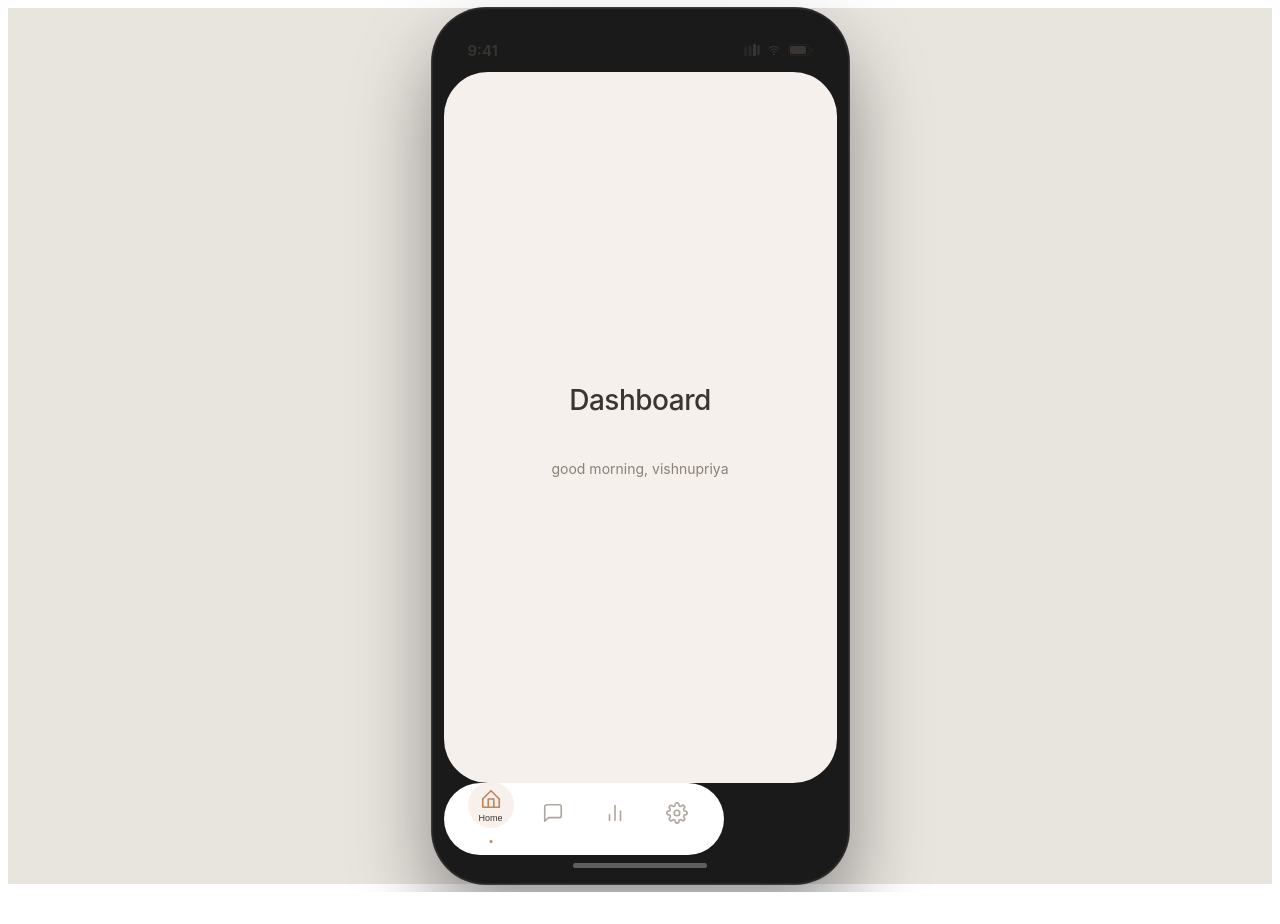
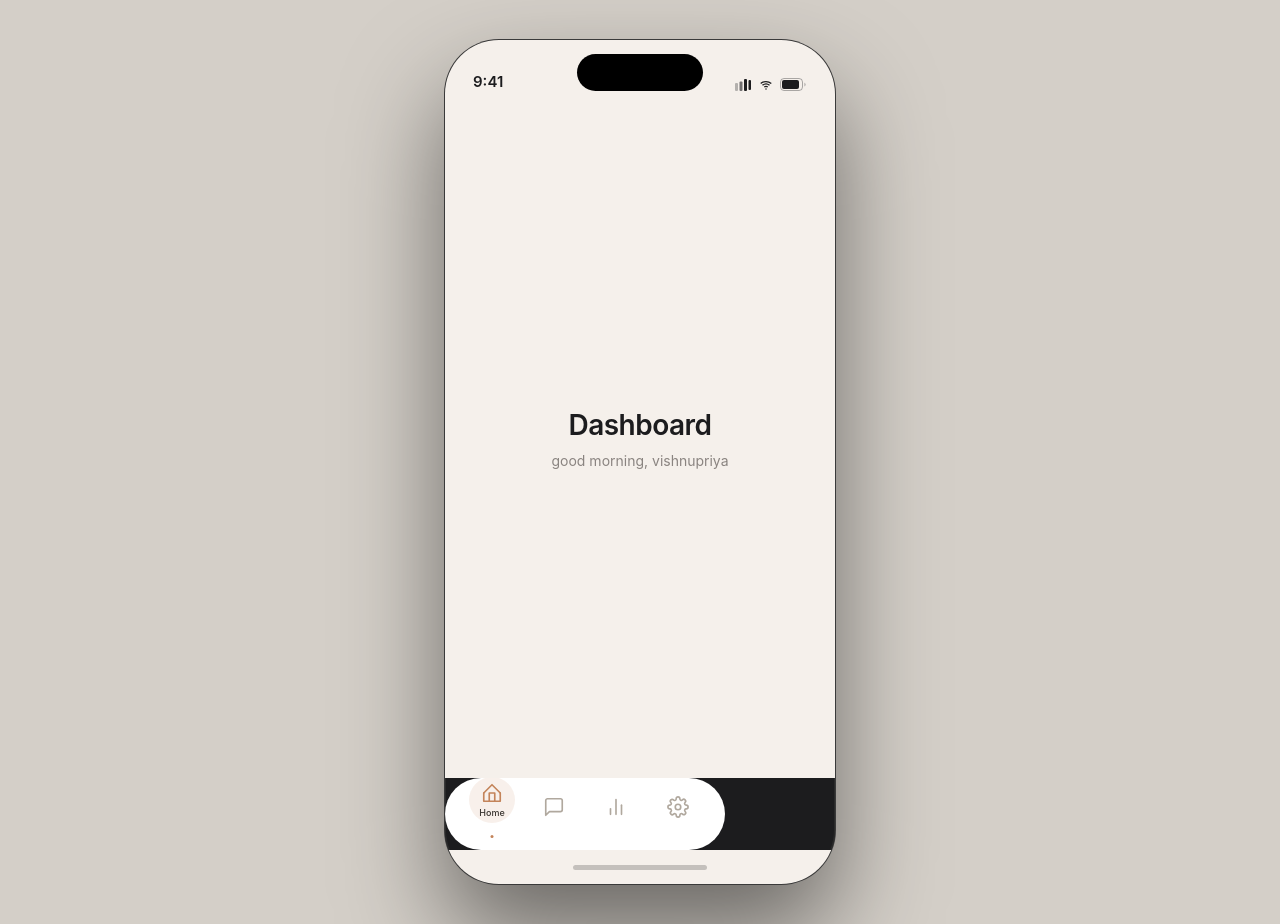
Before and after one commit to vishnupriya-shisode/ai-dashboard-nav, a React (Vite) app: page / in a window 1280 px wide. Before the commit the page ends 892 px from the top, so only its background shows below. Built offline with nearby package versions, Linux system fonts and the light colour scheme.

Commit message:
updated app.css and app.jsx

```diff
--- a/src/App.css
+++ b/src/App.css
@@ -1,38 +1,61 @@
-/* ── outer page — centers the phone ── */
-.page {
+* {
+  margin: 0;
+  padding: 0;
+  box-sizing: border-box;
+  font-family: -apple-system, BlinkMacSystemFont, 'Segoe UI', sans-serif;
+}
+
+body {
+  background: #d4cfc8;
   min-height: 100vh;
-  background: #e8e4de;
   display: flex;
   align-items: center;
   justify-content: center;
-  font-family: -apple-system, BlinkMacSystemFont, 'Segoe UI', sans-serif;
 }
 
-/* ── iphone 17 pro frame ── */
-/* 393 x 852 is the actual screen size */
+.page {
+  min-height: 100vh;
+  width: 100%;
+  display: flex;
+  align-items: center;
+  justify-content: center;
+  padding: 40px 20px;
+}
+
 .phone-frame {
-  width: 393px;
-  height: 852px;
+  width: 390px;
+  height: 844px;
   border-radius: 54px;
-  background: #1a1a1a;
-  padding: 12px;
+  background: #1c1c1e;
   position: relative;
   box-shadow:
     0 0 0 1px #3a3a3a,
-    0 40px 80px rgba(0,0,0,0.4),
+    0 50px 100px rgba(0,0,0,0.5),
     inset 0 0 0 1px #2a2a2a;
   display: flex;
   flex-direction: column;
   overflow: hidden;
+  flex-shrink: 0;
 }
 
-/* ── status bar ── */
+.dynamic-island {
+  width: 126px;
+  height: 37px;
+  background: #000;
+  border-radius: 20px;
+  position: absolute;
+  top: 14px;
+  left: 50%;
+  transform: translateX(-50%);
+  z-index: 30;
+}
+
 .status-bar {
+  height: 59px;
   display: flex;
-  align-items: center;
+  align-items: flex-end;
   justify-content: space-between;
-  padding: 8px 24px 0;
-  height: 44px;
+  padding: 0 28px 8px;
   flex-shrink: 0;
   position: relative;
   z-index: 10;
@@ -41,7 +64,7 @@
 .status-time {
   font-size: 15px;
   font-weight: 600;
-  color: #3a3530;
+  color: #1c1c1e;
 }
 
 .status-icons {
@@ -50,31 +73,15 @@
   gap: 6px;
 }
 
-/* ── dynamic island ── */
-.dynamic-island {
-  width: 120px;
-  height: 34px;
-  background: #1a1a1a;
-  border-radius: 20px;
-  position: absolute;
-  top: 12px;
-  left: 50%;
-  transform: translateX(-50%);
-  z-index: 20;
+.app-screen {
+  flex: 1;
+  display: flex;
+  flex-direction: column;
+  overflow: hidden;
+  transition: background-color 0.5s ease;
+  border-radius: 0;
 }
 
-/* ── the actual app screen inside the frame ── */
-.app-screen {
-  flex: 1;
-  border-radius: 44px;
-  overflow: hidden;
-  display: flex;
-  flex-direction: column;
-  transition: background-color 0.5s ease;
-  position: relative;
-}
-
-/* ── page content when not in chat ── */
 .app-content {
   flex: 1;
   display: flex;
@@ -87,22 +94,28 @@
 
 .page-title {
   font-size: 28px;
-  font-weight: 500;
-  color: #3a3530;
+  font-weight: 600;
+  color: #1c1c1e;
   letter-spacing: -0.5px;
 }
 
 .page-subtitle {
   font-size: 14px;
-  color: #8a8078;
+  color: #8a8480;
+  font-weight: 400;
 }
 
-/* ── home indicator at very bottom ── */
 .home-indicator {
+  height: 34px;
+  display: flex;
+  align-items: center;
+  justify-content: center;
+  flex-shrink: 0;
+}
+
+.home-indicator-bar {
   width: 134px;
   height: 5px;
-  background: rgba(255,255,255,0.3);
+  background: rgba(0,0,0,0.2);
   border-radius: 3px;
-  margin: 8px auto 4px;
-  flex-shrink: 0;
 }
--- a/src/App.jsx
+++ b/src/App.jsx
@@ -4,10 +4,10 @@ import NavBar from './components/NavBar';
 import ChatScreen from './components/ChatScreen';
 
 const modelColors = {
-  claude:  '#f5ede6',
-  gpt:     '#e8f2e8',
-  gemini:  '#e8eaf5',
-  copilot: '#e6eef5',
+  claude:  '#fdf0e8',
+  gpt:     '#eaf7f0',
+  gemini:  '#eef0fc',
+  copilot: '#e8f2fc',
 };
 
 const navColors = {
@@ -17,57 +17,53 @@ const navColors = {
 };
 
 function App() {
-  const [active, setActive]               = useState('home');
+  const [active, setActive] = useState('home');
   const [selectedModel, setSelectedModel] = useState(null);
 
   const bgColor =
-    selectedModel     ? modelColors[selectedModel]
-    : active === 'chat' ? '#f2ede8'
+    selectedModel ? modelColors[selectedModel]
+    : active === 'chat' ? '#f5f0eb'
     : navColors[active] || '#f5f0eb';
 
   return (
-    // outer page centers the phone frame
     <div className="page">
-      {/* iphone 17 pro frame */}
       <div className="phone-frame">
 
-        {/* status bar - fake but looks real */}
-        <div className="status-bar">
+        <div className="dynamic-island" />
+
+        <div className="status-bar" style={{ background: bgColor }}>
           <span className="status-time">9:41</span>
           <div className="status-icons">
-            <svg width="16" height="12" viewBox="0 0 16 12" fill="#3a3530">
-              <rect x="0" y="3" width="3" height="9" rx="1" opacity="0.4"/>
-              <rect x="4.5" y="2" width="3" height="10" rx="1" opacity="0.6"/>
+            <svg width="17" height="12" viewBox="0 0 17 12" fill="#1c1c1e">
+              <rect x="0" y="4" width="3" height="8" rx="1" opacity="0.3"/>
+              <rect x="4.5" y="2.5" width="3" height="9.5" rx="1" opacity="0.6"/>
               <rect x="9" y="0" width="3" height="12" rx="1"/>
-              <rect x="13.5" y="1" width="2" height="10" rx="1"/>
+              <rect x="13.5" y="1" width="2.5" height="10" rx="1"/>
             </svg>
-            <svg width="16" height="12" viewBox="0 0 24 24" fill="none"
-              stroke="#3a3530" strokeWidth="2">
-              <path d="M5 12.55a11 11 0 0 1 14.08 0M1.42 9a16 16 0 0 1 21.16 0M8.53 16.11a6 6 0 0 1 6.95 0"/>
-              <circle cx="12" cy="20" r="1" fill="#3a3530"/>
+            <svg width="16" height="12" viewBox="0 0 24 24"
+              fill="none" stroke="#1c1c1e" strokeWidth="2.5">
+              <path d="M5 12.55a11 11 0 0 1 14.08 0"/>
+              <path d="M1.42 9a16 16 0 0 1 21.16 0"/>
+              <path d="M8.53 16.11a6 6 0 0 1 6.95 0"/>
+              <circle cx="12" cy="20" r="1.5" fill="#1c1c1e" stroke="none"/>
             </svg>
-            <svg width="25" height="12" viewBox="0 0 25 12" fill="none">
-              <rect x="0.5" y="0.5" width="21" height="11" rx="3.5"
-                stroke="#3a3530" strokeOpacity="0.35"/>
-              <rect x="2" y="2" width="16" height="8" rx="2" fill="#3a3530"/>
-              <path d="M23 4v4a2 2 0 0 0 0-4z" fill="#3a3530" fillOpacity="0.4"/>
+            <svg width="27" height="13" viewBox="0 0 27 13" fill="none">
+              <rect x="0.5" y="0.5" width="22" height="12"
+                rx="3.5" stroke="#1c1c1e" strokeOpacity="0.35"/>
+              <rect x="2" y="2" width="17" height="9" rx="2" fill="#1c1c1e"/>
+              <path d="M24.5 4.5v4a2.5 2.5 0 0 0 0-4z"
+                fill="#1c1c1e" fillOpacity="0.4"/>
             </svg>
           </div>
         </div>
 
-        {/* dynamic notch */}
-        <div className="dynamic-island" />
-
-        {/* main app content area */}
         <div
           className="app-screen"
           style={{ backgroundColor: bgColor }}
         >
-          {/* if chat and model selected show chat screen */}
           {active === 'chat' && selectedModel ? (
             <ChatScreen model={selectedModel} />
           ) : (
-            // otherwise show the page content
             <div className="app-content">
               <h1 className="page-title">
                 {active === 'home'      && 'Dashboard'}
@@ -85,7 +81,6 @@ function App() {
           )}
         </div>
 
-        {/* navbar always at bottom */}
         <NavBar
           active={active}
           setActive={setActive}
@@ -93,8 +88,9 @@ function App() {
           setSelectedModel={setSelectedModel}
         />
 
-        {/* home indicator line */}
-        <div className="home-indicator" />
+        <div className="home-indicator" style={{ background: bgColor }}>
+          <div className="home-indicator-bar" />
+        </div>
 
       </div>
     </div>
```
